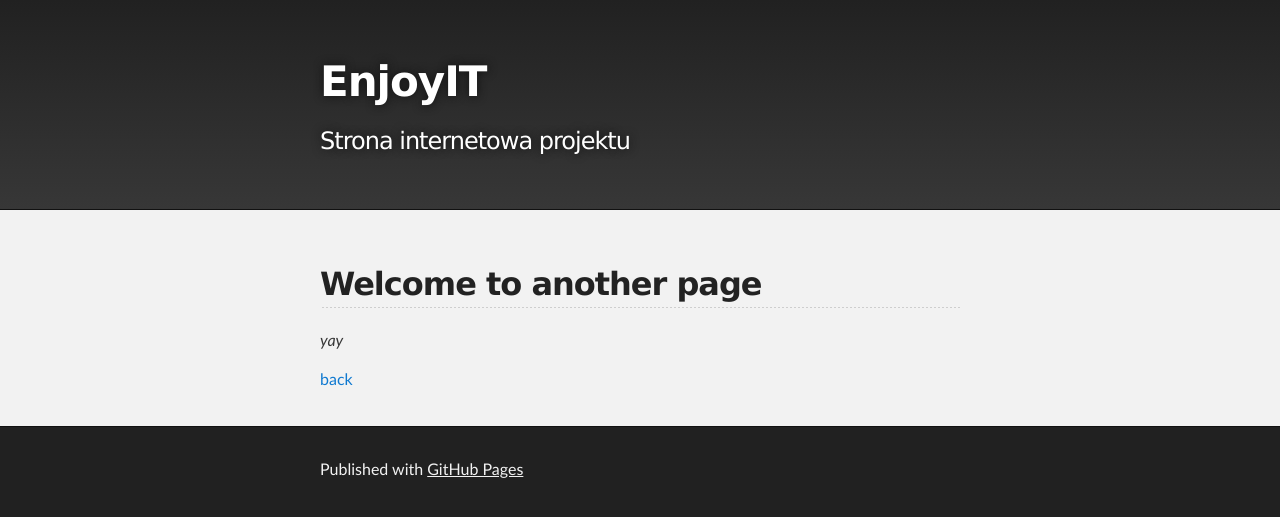
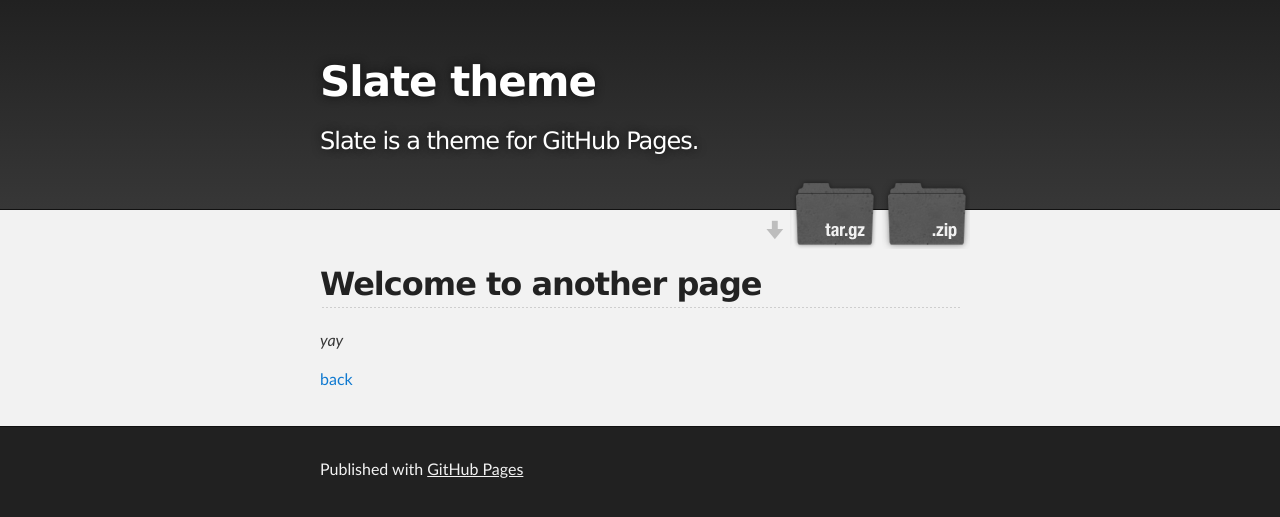
Before and after one commit to jmaka96/jmaka96.github.io, a Jekyll site: the page built from another-page.md, in a window 1280 px wide. Shown: the top 517 px of the page. Built offline with Jekyll 4.4.1, drawn with Linux system fonts in a browser that asks for light colours; our own code applies the rules of GitHub Pages for plain Markdown files.

Commit message:
Update _config.yml

```diff
--- a/_config.yml
+++ b/_config.yml
@@ -1,4 +1,5 @@
-title: EnjoyIT
-description: Strona internetowa projektu
-show_downloads: false
+title: Slate theme
+description: Slate is a theme for GitHub Pages.
+show_downloads: true
+google_analytics:
 theme: jekyll-theme-slate
```
